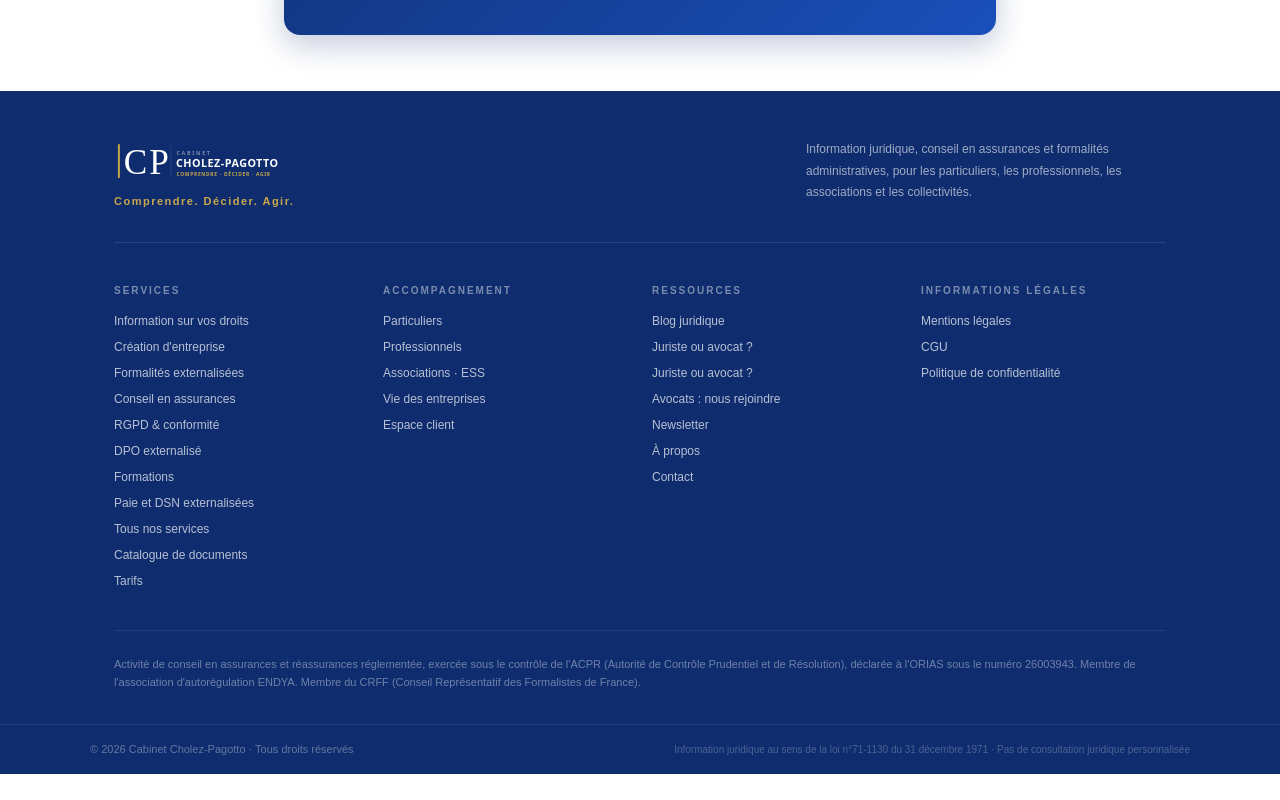
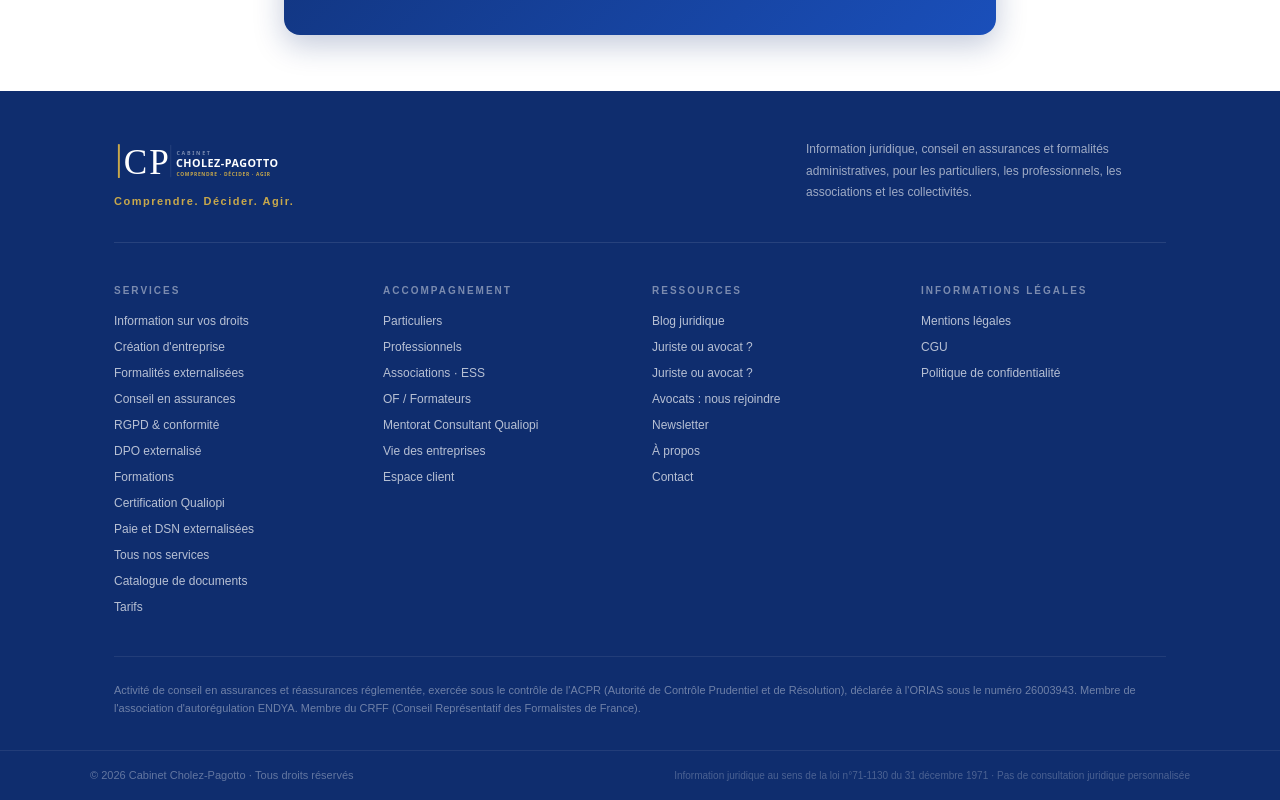
Before and after one commit to SYPA-ASSO/docutheque-next, a Next.js app: page / in a window 1280 px wide. Shown: the part 5106-5906 px from the top of the page. Before the commit the page ends 5880 px from the top, so only its background shows below. Built offline with nearby package versions, Linux system fonts and the light colour scheme.

Commit message:
Footer : liens Mentorat Consultant Qualiopi et OF / Formateurs

```diff
--- a/components/Footer.tsx
+++ b/components/Footer.tsx
@@ -45,6 +45,7 @@ export default function Footer() {
                 { label: 'RGPD & conformité', href: '/rgpd-conformite' },
                 { label: 'DPO externalisé', href: '/dpo-externalise' },
                 { label: 'Formations', href: '/formations' },
+                { label: 'Certification Qualiopi', href: '/accompagnement-organismes-formation' },
                 { label: 'Paie et DSN externalisées', href: 'https://paie-et-dsn.fr' },
                 { label: 'Tous nos services', href: '/services' },
                 { label: 'Catalogue de documents', href: '/catalogue' },
@@ -65,6 +66,8 @@ export default function Footer() {
                 { label: 'Particuliers', href: '/accompagnement-particuliers' },
                 { label: 'Professionnels', href: '/accompagnement-professionnels' },
                 { label: 'Associations · ESS', href: '/accompagnement-associations' },
+                { label: 'OF / Formateurs', href: '/accompagnement-organismes-formation' },
+                { label: 'Mentorat Consultant Qualiopi', href: '/mentorat-consultant-qualite' },
                 { label: 'Vie des entreprises', href: '/vie-des-entreprises' },
                 { label: 'Espace client', href: '/espace-client' },
               ].map((l) => (
```
Also changed, not shown: MANIFEST-maj4.txt (added).
